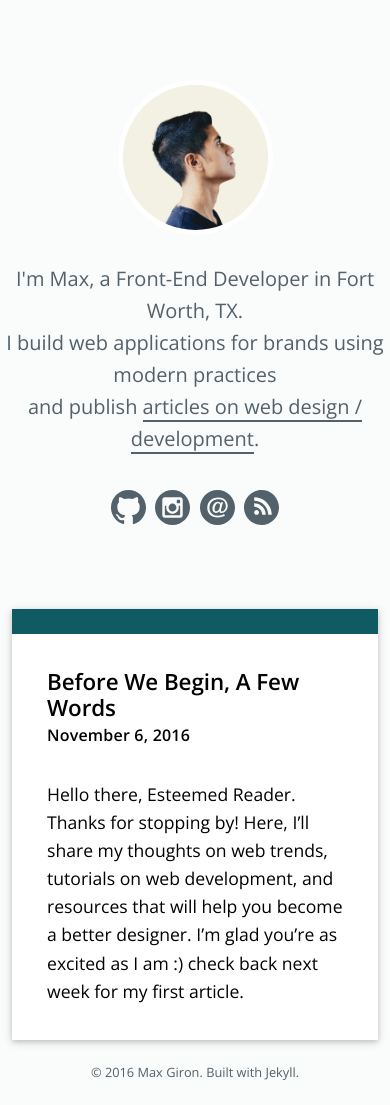
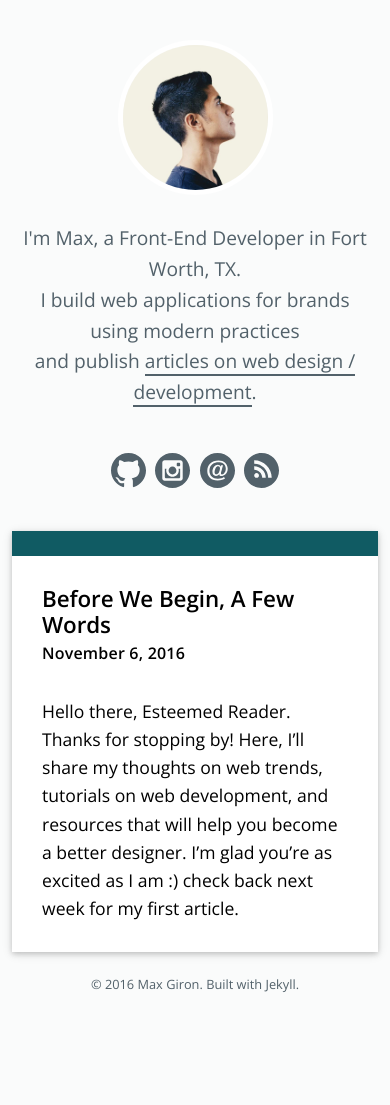
Before and after one commit to maxgironcodes/maxgironcodes.github.io, a Jekyll site: the page built from blog.html, in a window 390 px wide. Built offline with Jekyll 4.4.1, drawn with Linux system fonts in a browser that asks for light colours; nearby versions of some CDN libraries; after the commit the page ends 1017 px from its top, so only the background shows below that.

Commit message:
Clean up on mobile

```diff
--- a/_scss/_layout.scss
+++ b/_scss/_layout.scss
@@ -13,8 +13,10 @@
 
 #HEADER {
   width: 100%;
-  padding-top: 80px;
-  margin-bottom: 80px;
+  margin-top: 40px;
+  margin-bottom: 40px;
+  padding-left: 22px;
+  padding-right: 22px;
 }
 
 #BLOG,
--- a/_scss/_widgets.scss
+++ b/_scss/_widgets.scss
@@ -12,10 +12,10 @@
     display: inline-block;
   }
   &_tagline {
-    font-size: 1.25rem;
+    font-size: 1.2rem;
     font-weight: 400;
     line-height: 1.6;
-    margin: 25px auto 35px;
+    margin: 25px auto 45px;
     text-align: center;
     color: $c-blue;
   }
@@ -73,19 +73,17 @@
 
 .card {
   width: 100%;
+  color: black;
   border-top: 25px solid $c-blue;
+  border-bottom: none;
   background-color: white;
   margin-bottom: 20px;
+  padding: 30px;
   position: relative;
   display: block;
 
   &:only-child {
     margin-bottom: 0;
-  }
-  &_info {
-    width: 100%;
-    padding: 35px;
-    color: black;
   }
   &_title {
     font-size: 1.4rem;
@@ -107,24 +105,22 @@
 
 .post {
   width: 100%;
-  padding: 70px;
+  padding: 30px;
   border-top: 25px solid $c-blue;
   background-color: white;
 
   p {
-    font-size: 1.25rem;
+    font-size: 1.2rem;
     line-height: 1.6;
   }
   &_title {
-    font-size: 2.2rem;
-    text-align: center;
+    font-size: 1.5rem;
   }
   &_info {
-    font-size: 1.1rem;
+    font-size: 0.9rem;
     font-weight: 600;
-    margin-top: 8px;
-    margin-bottom: 70px;
-    text-align: center;
+    margin-top: 15px;
+    margin-bottom: 50px;
   }
   &_time:before {
     font-size: 1rem;
--- a/blog.html
+++ b/blog.html
@@ -6,12 +6,10 @@ layout: default
   {% include profile.html %}
   <section id="BLOG">
     {% for post in site.posts %}
-    <a class="card add-shadow remove-border-bottom" href="{{ post.url }}" style="border-color: #{{ post.color }};">
-      <div class="card_info">
-        <h2 class="card_title">{{ post.title }}</h2>
-        <h3 class="card_date">{{ post.date | date: "%B %-d, %Y" }}</h3>
-        <p class="card_caption">{{ post.content | strip_html | truncatewords: 50 }}</p>
-      </div>
+    <a class="card add-shadow" href="{{ post.url }}" style="border-color: #{{ post.color }};">
+      <h2 class="card_title">{{ post.title }}</h2>
+      <h3 class="card_date">{{ post.date | date: "%B %-d, %Y" }}</h3>
+      <p class="card_caption">{{ post.content | strip_html | truncatewords: 50 }}</p>
     </a>
     {% endfor %}
   </section>
--- a/css/index.scss
+++ b/css/index.scss
@@ -9,7 +9,6 @@ $gutter: 6px;
 // Variables - Color
 $c-background: #FAFBFB;
 $c-blue: #52616A;
-$c-tan: scale-color(#A69C7E, $lightness: 70%);
 
 // Fonts
 @import url('https://fonts.googleapis.com/css?family=Open+Sans:400,600');
@@ -38,6 +37,37 @@ $c-tan: scale-color(#A69C7E, $lightness: 70%);
   .small-10 { width: 83.33%; }
   .small-11 { width: 91.66%; }
   .small-12 { width: 100%; }
+
+  #HEADER {
+    margin-top: 80px;
+    margin-bottom: 80px;
+    padding-left: 0;
+    padding-right: 0;
+  }
+  .profile_tagline {
+    font-size: 1.25rem;
+    margin: 25px auto 35px;
+  }
+  .card {
+    padding: 35px;
+  }
+  .post {
+    padding: 70px;
+
+    p {
+      font-size: 1.25rem;
+    }
+    &_title {
+      font-size: 2.2rem;
+      text-align: center;
+    }
+    &_info {
+      font-size: 1.1rem;
+      margin-top: 8px;
+      margin-bottom: 70px;
+      text-align: center;
+    }
+  }
 }
 
 /* --- Larger than tablet */
@@ -53,7 +83,8 @@ $c-tan: scale-color(#A69C7E, $lightness: 70%);
   .medium-9 { width: 75%; }
   .medium-10 { width: 83.33%; }
   .medium-11 { width: 91.66%; }
-  .medium-12 { width: 100%; }}
+  .medium-12 { width: 100%; }
+}
 
 /* -- Larger than desktop */
 @media (min-width: 1000px) {
@@ -72,4 +103,5 @@ $c-tan: scale-color(#A69C7E, $lightness: 70%);
 }
 
 /* -- Larger than Desktop HD */
-@media (min-width: 1200px) {}
+@media (min-width: 1200px) {
+}
```
